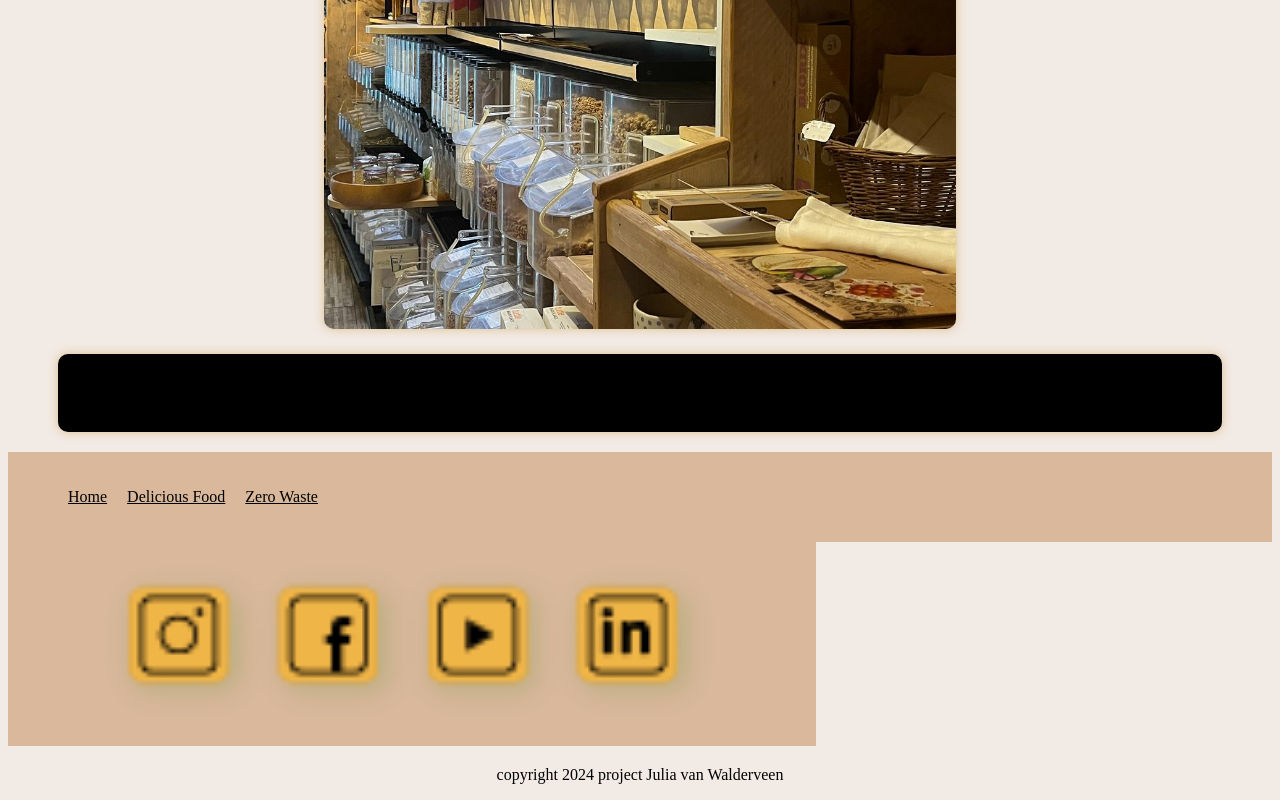
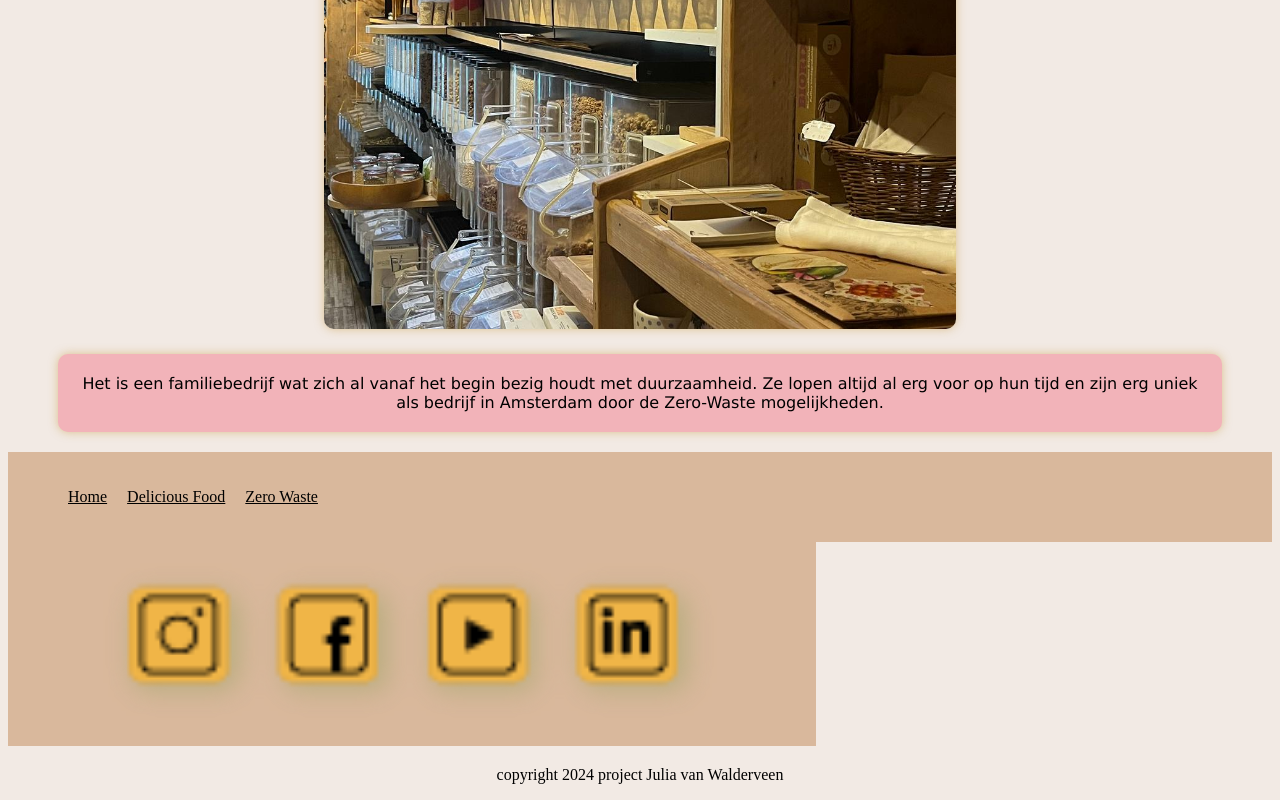
Before and after one commit to juliavwalderveen/LieveGroeneStad, a plain HTML site: page index.html in a window 1280 px wide. Shown: the part 1487-2287 px from the top of the page. Drawn offline with Linux system fonts and the light colour scheme; a web font is replaced by a local one.

Commit message:
Update styles_project.css
s

```diff
--- a/styles_project.css
+++ b/styles_project.css
@@ -149,13 +149,13 @@ main p {
 }
 
 .intro2 p {
+    background-color: #F2B3B9;
     padding: 20px;
     border-radius: 10px;
     margin: 10px;
     text-align: center;
     width: 89%;
     margin-bottom: 20px;
-    background-color: black;
 }
 
 .intro2 img {
```
